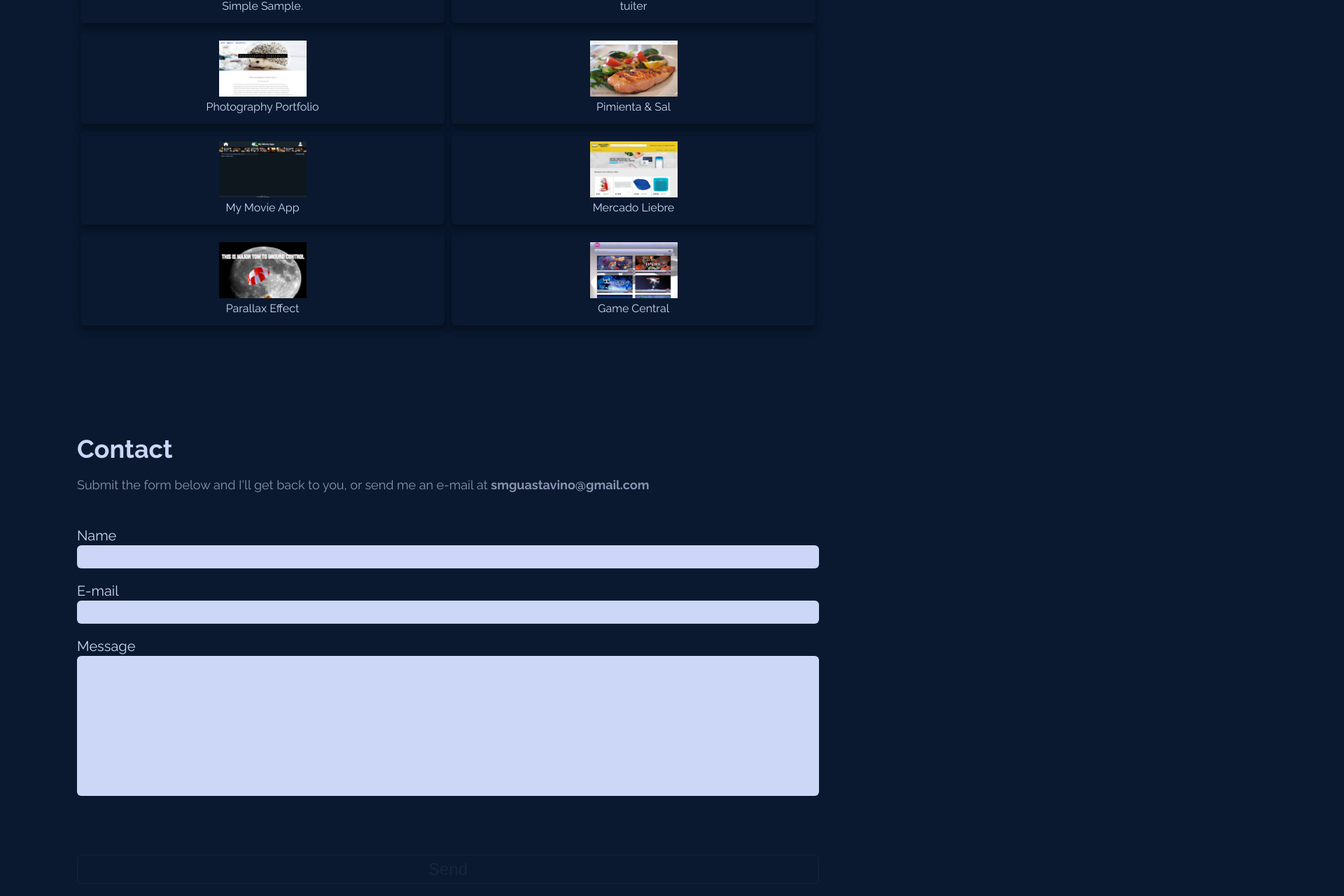
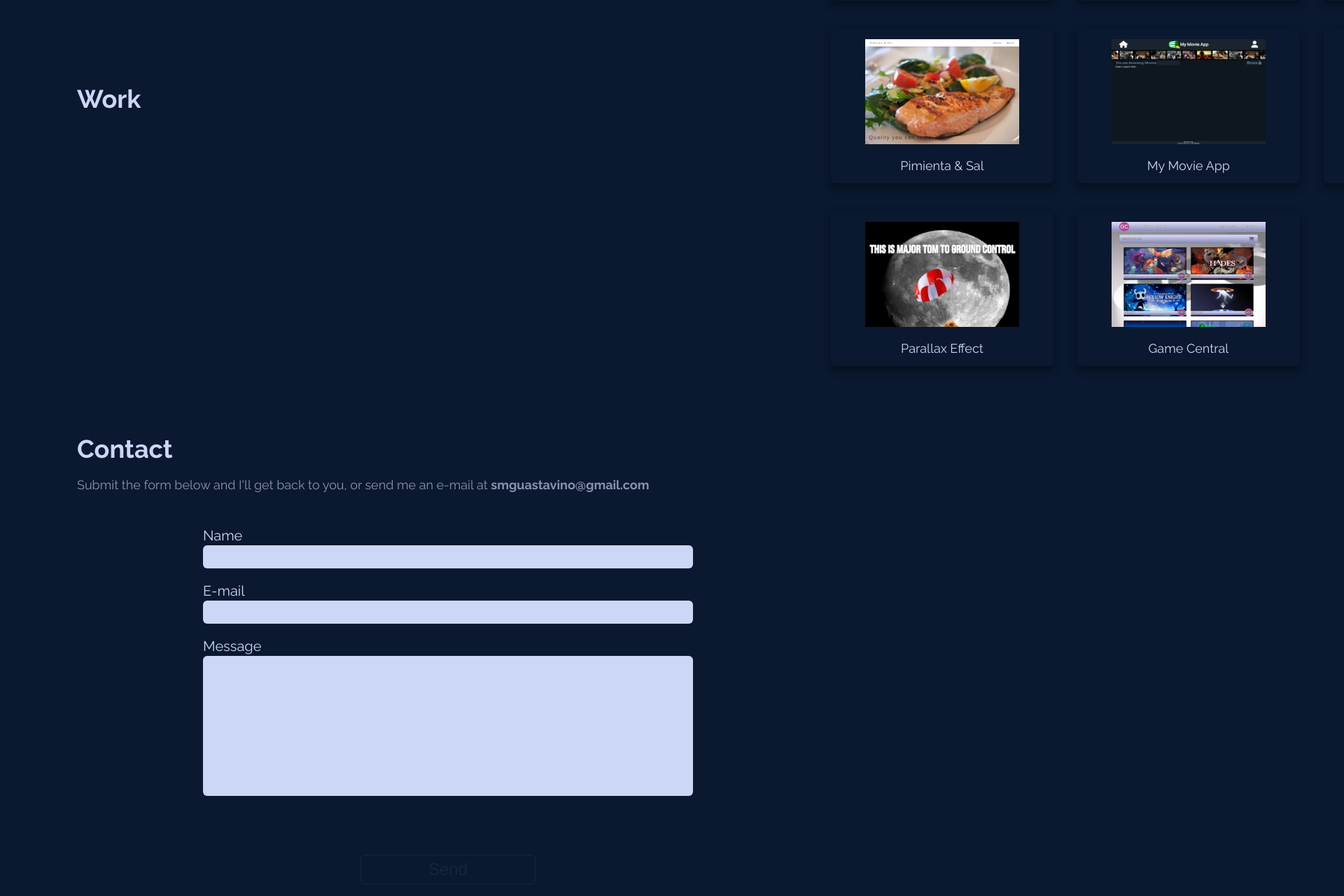
Before and after one commit to santiagoGuastavino/temp-my-portfolio-client, a Next.js app: page / in a window 1280 px wide. Shown: the part 2649-3929 px from the top of the page at 70% size, 1920 px wide, since content can reach past the window. Built offline with nearby package versions, Linux system fonts and the light colour scheme; no server answers.

Commit message:
feat: version 2.0.0 at 100%

```diff
--- a/components/ImageAndTextLayout/ImageAndTextLayout.module.scss
+++ b/components/ImageAndTextLayout/ImageAndTextLayout.module.scss
@@ -6,8 +6,9 @@
   display: flex;
   flex-flow: row wrap;
   align-items: center;
+}
 
-  .div {
+.imageBox {
   box-shadow: $box-shadow;
   padding: 15px;
   width: calc(50% - 10px);
@@ -46,9 +47,25 @@
     color: $main;
     width: 100%;
     text-align: center;
-      font-size: 16px;
+  }
+}
+
+@media (min-width: 768px) {
+  .imageBox {
+    padding: 15px;
+    width: 30%;
+    margin: 20px 1.6%;
+
+    &.link {
+      .image {
+        width: 220px;
+      }
+    }
+
+    .image {
+      width: 150px;
+      height: 150px;
+      margin: 0 auto 20px auto;
     }
   }
 }
-
-@media (min-width: 768px) {}
--- a/components/ImageAndTextLayout/index.tsx
+++ b/components/ImageAndTextLayout/index.tsx
@@ -19,7 +19,7 @@ export default function ImageAndTextLayout({ imageAndTextArray, link }: Props):
       {imageAndTextArray.map((element: IImageAndText, index: number) => (
         <div
           key={`${element.text}-${index}`}
-          className={`${styles.div} ${link ? styles.link : ""}`}
+          className={`${styles.imageBox} ${link ? styles.link : ""}`}
           onClick={() => handleClick(element.link)}
         >
           <Image className={styles.image} src={element.image} alt={element.text} />
--- a/components/Loading/Loading.module.scss
+++ b/components/Loading/Loading.module.scss
@@ -4,7 +4,6 @@
   margin: 0 0 0 -25px;
   position: relative;
   width: 100vw;
-  height: 100vh;
   overflow-y: hidden;
 }
 
@@ -29,4 +28,9 @@
   }
 }
 
-@media (min-width: 768px) {}
+@media (min-width: 768px) {
+  .wrapper {
+    margin: 0 0 0 0;
+    width: 100%;
+  }
+}
--- a/components/PageComponents/Contact/Contact.module.scss
+++ b/components/PageComponents/Contact/Contact.module.scss
@@ -3,7 +3,6 @@
 
 .header {
   color: $secondary;
-  font-size: 18px;
   margin-bottom: 50px;
 }
 
@@ -20,14 +19,12 @@
     label {
       width: 100%;
       color: $main;
-      font-size: 20px;
       cursor: pointer;
     }
 
     input, textarea {
       width: 100% !important;
       color: #000;
-      font-size: 20px;
       background-color: $input-bg;
       border: none;
       outline: none;
@@ -69,7 +66,6 @@
       color: $main;
       display: inline-block;
       margin-left: 2.5px;
-      font-size: 16px;
     }
   }
 
@@ -79,7 +75,6 @@
     border-radius: $border-radius;
     background-color: $background;
     padding: 6px 10px;
-    font-size: 24px;
     font-weight: 400;
     cursor: pointer;
     border: 1px solid $main;
@@ -100,4 +95,15 @@
   }
 }
 
-@media (min-width: 768px) {}
+@media (min-width: 768px) {
+  .form {
+    max-width: 700px;
+    margin: 0 auto;
+
+    .button {
+      display: block;
+      max-width: 250px;
+      margin: 0 auto;
+    }
+  }
+}
--- a/styles/globals.scss
+++ b/styles/globals.scss
@@ -19,6 +19,14 @@ a, p, span {
   font-size: 16px;
 }
 
+label, input, textarea {
+  font-size: 20px;
+}
+
+button {
+  font-size: 24px;
+}
+
 @media (min-width: 768px) {
   h2 {
     font-size: 36px;
```
Lines whose indentation alone changed are shown as unchanged.
